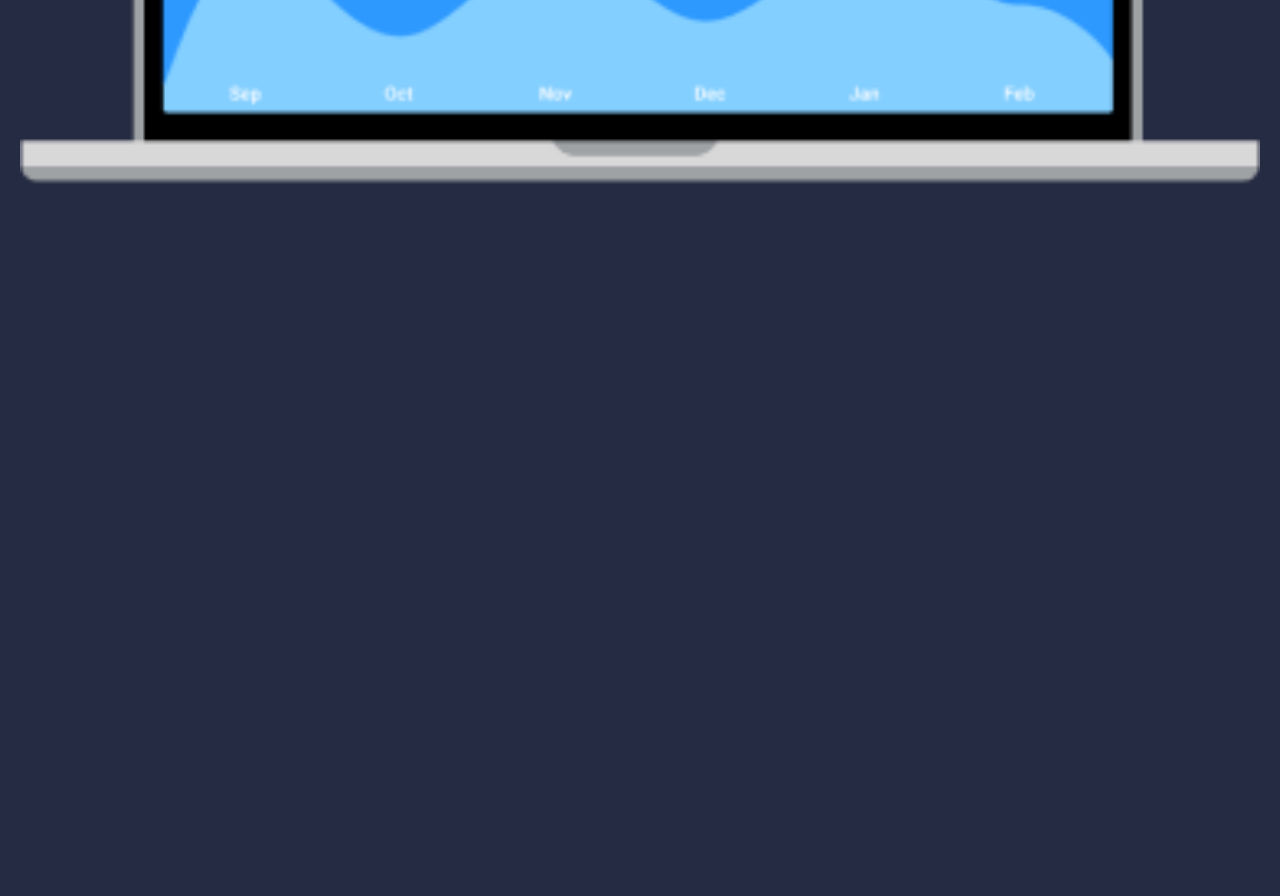
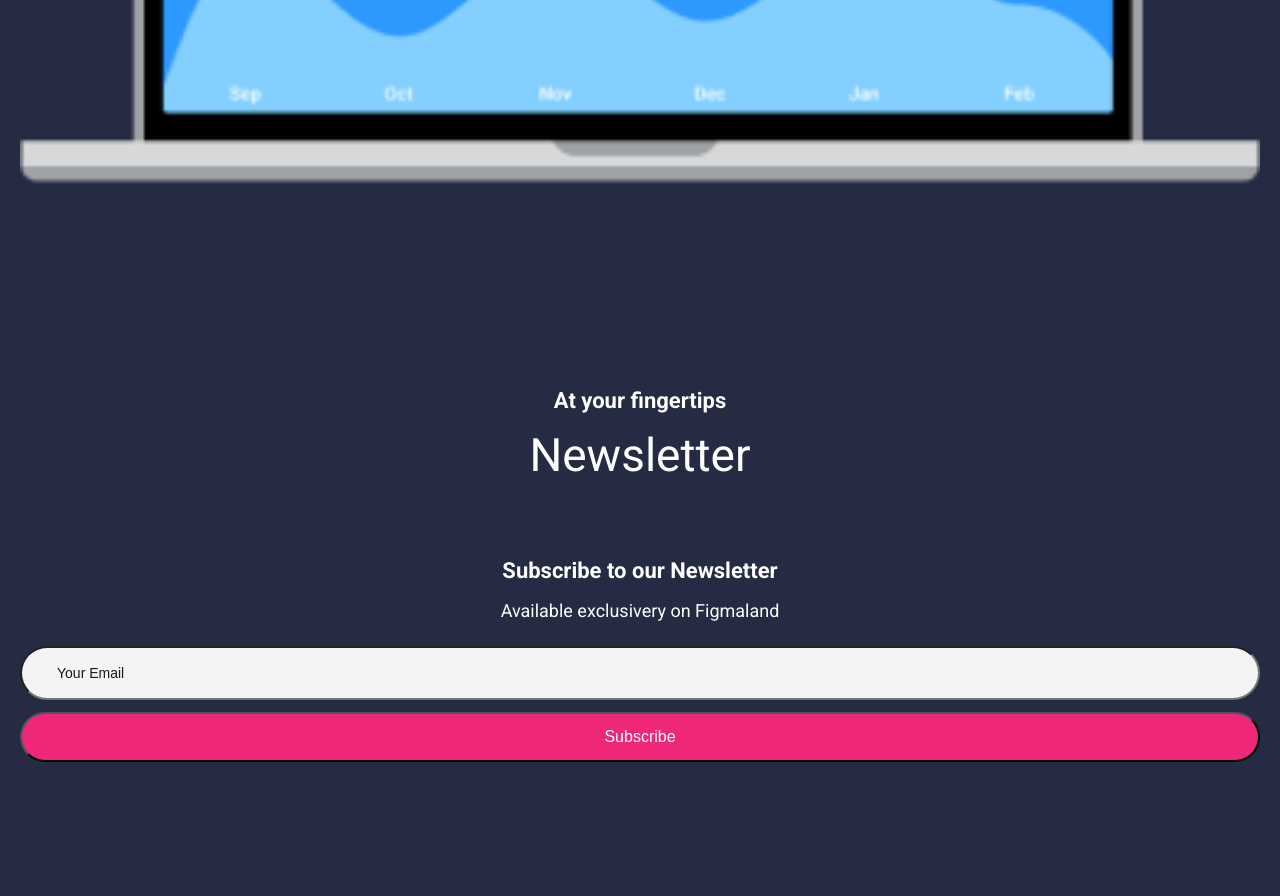
Before and after one commit to duytuann/figma-landing-page, a plain HTML site: page index.html in a window 1280 px wide. Shown: the part 2776-3672 px from the top of the page. Before the commit the page ends 3060 px from the top, so only its background shows below. Drawn offline with Linux system fonts and the light colour scheme.

Commit message:
contact to work component

```diff
--- a/index.html
+++ b/index.html
@@ -108,5 +108,25 @@
           <img src="./assets/screen-content.png" alt="screen-content">
       </div>
     </section>
+    <section class="cta-container">
+      <div class="cta">
+        <div class="cta--content">
+          <h3>
+            At your fingertips
+          </h3>
+          <h2>
+            Newsletter
+          </h2>
+        </div>
+        <div class="cta--action">
+          <h3>Subscribe to our Newsletter</h3>
+          <p>Available exclusivery on Figmaland</p>
+          <div class="cta--action__subscribe">
+            <input type="text" placeholder="Your Email">
+            <button>Subscribe</button>
+          </div>
+        </div>
+      </div>
+    </section>
   </body>
 </html>
--- /dev/null
+++ b/sass/_cta.scss
@@ -0,0 +1,78 @@
+// call to action xD
+.cta-container {
+  color: $text-color;
+  padding: 8rem 0;
+
+  .cta {
+    padding: 2rem 0;
+
+    &--content {
+      margin: 0 auto;
+      padding-bottom: 5rem;
+
+      h3 {
+        font-weight: 700;
+        font-size: 2.2rem;
+        line-height: 3.3rem;
+        text-align: center;
+      }
+
+      h2 {
+        font-weight: 400;
+        font-size: 4.6rem;
+        line-height: 5.7rem;
+        text-align: center;
+        padding: 1rem;
+      }
+    }
+
+    &--action {
+      padding: 1rem;
+
+      h3 {
+        font-weight: 700;
+        font-size: 2.2rem;
+        line-height: 3.3rem;
+        text-align: center;
+        padding-bottom: 1rem;
+      }
+
+      p {
+        padding-bottom: 1rem;
+        font-weight: 400;
+        font-size: 1.8rem;
+        line-height: 2.7rem;
+        text-align: center;
+      }
+
+      &__subscribe {
+        margin: 1.2rem 1rem;
+
+        input {
+          border-radius: 39px;
+          background-color: #f4f4f4;
+          height: 5.4rem;
+          width: 100%;
+        }
+
+        input[type="text"]::-webkit-input-placeholder {
+          font-weight: 400;
+          font-size: 1.4rem;
+          color: #18171d;
+          vertical-align: middle;
+          padding-left: 3.5rem;
+        }
+
+        button {
+          color: #fff;
+          height: 5rem;
+          background-color: #ef2779;
+          border-radius: 3.5rem;
+          width: 100%;
+          margin: 1.2rem 0;
+          font-size: 1.6rem;
+        }
+      }
+    }
+  }
+}
--- /dev/null
+++ b/sass/_typography.scss
@@ -0,0 +1,3 @@
+h1,h2,h3,h4,h5,h6 {
+    color: $text-color;
+}
--- a/sass/main.scss
+++ b/sass/main.scss
@@ -4,3 +4,6 @@
 @import "./_header.scss";
 @import "./_feature.scss";
 @import "./_hero.scss";
+@import "./_cta.scss";
+@import "./_typography.scss";
+@import "./_partners.scss";
```
Also changed, not shown: css/main.css, sass/_partners.scss (added).
